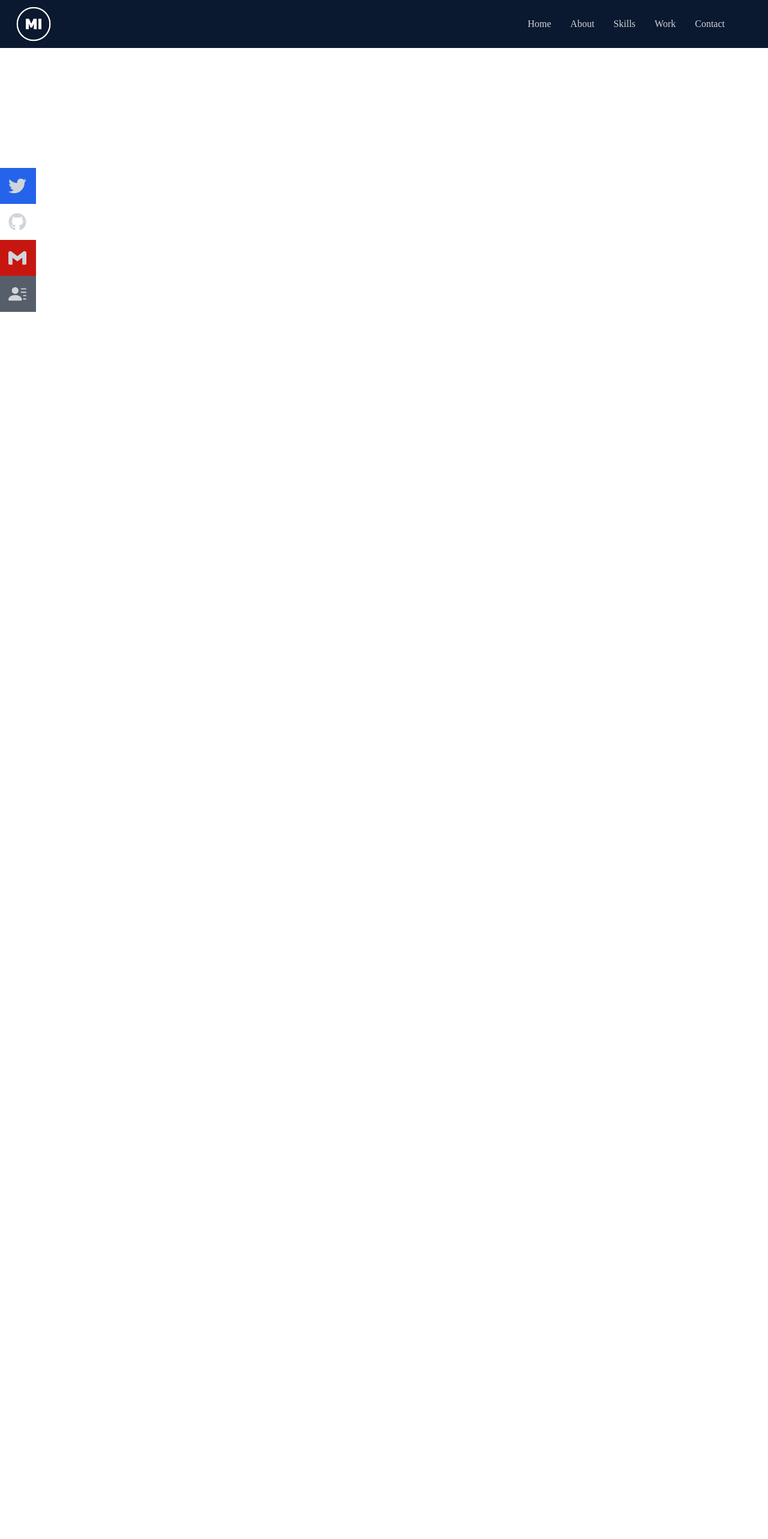
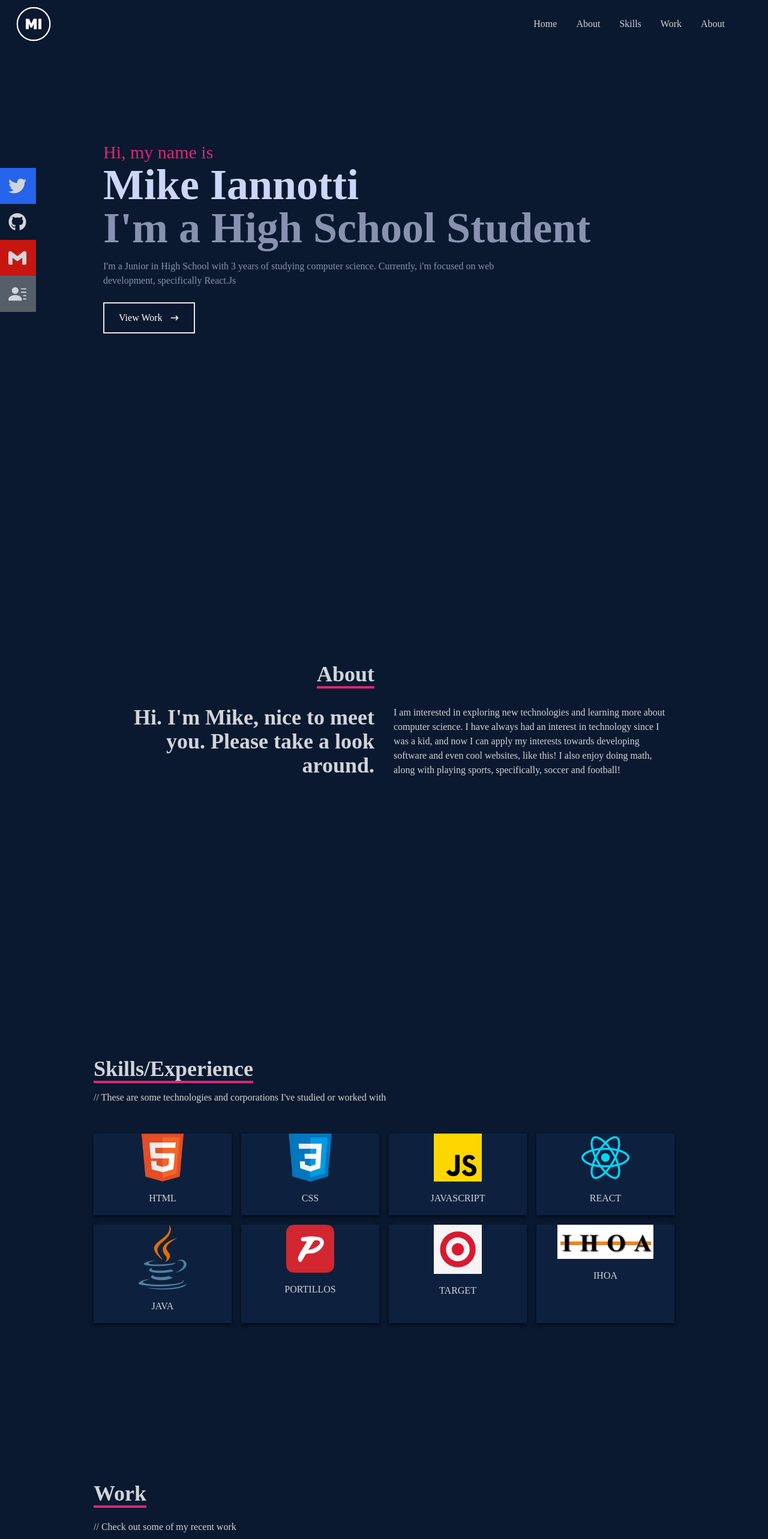
Before and after one commit to mtiann3/mikesportfolio, a React (Create React App) app: page / in a window 1280 px wide. Shown: the top 2566 px of the page at 60% size. Before the commit the page ends 800 px from the top, so only its background shows below. Built offline with nearby package versions, Linux system fonts and the light colour scheme.

Commit message:
first commit

```diff
--- a/package.json
+++ b/package.json
@@ -1,5 +1,4 @@
 {
-  "homepage": "https://mikeiannotti55.github.io/mikesportfolio",
   "version": "0.1.0",
   "private": true,
   "dependencies": {
@@ -16,7 +15,7 @@
     "react-router": "^6.4.3",
     "react-router-dom": "^6.4.3",
     "react-scripts": "5.0.0",
-    "react-scroll": "^1.8.8",
+    "react-scroll": "^1.8.9",
     "tailwindcss": "^3.1.6",
     "web-vitals": "^2.1.0",
     "yarn": "^1.22.19"
--- a/src/App.js
+++ b/src/App.js
@@ -10,13 +10,11 @@
   return (
     <div>
       <Navbar />
-      <Routes>
-        <Route path="/mikesportfolio/" element={<Home/>}/>
-        <Route path="/mikesportfolio/about" element={<About/>}/>
-        <Route path="/mikesportfolio/skills" element={<Skills/>}/>
-        <Route path="/mikesportfolio/work" element={<Work/>}/>
-        <Route path="/mikesportfolio/contact" element={<Contact/>}/>
-      </Routes>
+        <Home/>
+        <About/>
+        <Skills/>
+        <Work/>
+        <Contact/>
       </div>
   );
 }
--- a/src/components/Navbar.jsx
+++ b/src/components/Navbar.jsx
@@ -7,7 +7,7 @@
 import Logo2 from '../assets/logo2.png';
 import Logo3 from '../assets/logo3.png';
 import Resume from '../assets/myResume4.pdf';
-// import { Link } from 'react-scroll'
+import { Link } from 'react-scroll'
 
 
 const Navbar = () => {
@@ -16,27 +16,35 @@
   return (
     <div className='fixed w-full h-[80px] flex justify-between items-center px-4 bg-[#0a192f] text-gray-300'>
       <div>
-        <a  href='/mikesportfolio/'  >
           <img type="button" className='cursor-pointer' hre src={Logo3} alt='Logo Image' style={{ width: '80px' }} />
-        </a>
       </div>
 
       {/* Menu */}
       <ul className='px-10 hidden md:flex'>
         <li>
-          <a href='/mikesportfolio/'>Home</a>
+          <Link to='home' style={{cursor:'pointer'}}  smooth={true} duration={500}>
+            Home
+          </Link>
         </li>
         <li>
-          <a href='/mikesportfolio/about'>About</a>
+        <Link to='about' style={{cursor:'pointer'}}  smooth={true} duration={500}>
+            About
+          </Link>
         </li>
         <li>
-          <a href='/mikesportfolio/skills'>Skills</a>
+        <Link to='skills'  style={{cursor:'pointer'}} smooth={true} duration={500}>
+            Skills
+          </Link>
         </li>
         <li>
-          <a href='/mikesportfolio/work'>Work</a>
+        <Link to='work' style={{cursor:'pointer'}}  smooth={true} duration={500}>
+            Work
+          </Link>
         </li>
         <li>
-          <a href='/mikesportfolio/contact'>Contact</a>
+        <Link to='contact' style={{cursor:'pointer'}}  smooth={true} duration={500}>
+            About
+          </Link>
         </li>
       </ul>
 
@@ -48,19 +56,29 @@
       {/* Mobile Menu */}
       <ul className={!nav ? 'hidden ' : 'absolute top-0 left-0 w-full h-screen bg-[#0a192f] flex flex-col justify-center items-center'}>
         <li className='py-6 text-4xl'>
-          <a href='/mikesportfolio/'>Home</a>
+        <Link onClick={handleClick} style={{cursor:'pointer'}}  to='home' smooth={true} duration={500}>
+            Home
+          </Link>
         </li>
         <li className='py-6 text-4xl'>
-          <a href='/mikesportfolio/about'>About</a>
-        </li>
-        <li className='py-6 text-4xl'
-        ><a href='/mikesportfolio/skills'>Skills</a>
+        <Link onClick={handleClick} style={{cursor:'pointer'}}  to='about' smooth={true} duration={500}>
+            About
+          </Link>
         </li>
         <li className='py-6 text-4xl'>
-          <a href='/mikesportfolio/work'>Work</a>
+        <Link onClick={handleClick} style={{cursor:'pointer'}} to='skills' smooth={true} duration={500}>
+            Skills
+          </Link>
         </li>
         <li className='py-6 text-4xl'>
-          <a href='/mikesportfolio/contact'>Contact</a>
+        <Link onClick={handleClick}  style={{cursor:'pointer'}} to='work' smooth={true} duration={500}>
+            Work
+          </Link>
+        </li>
+        <li className='py-6 text-4xl'>
+        <Link onClick={handleClick} style={{cursor:'pointer'}}  to='contact' smooth={true} duration={500}>
+            Contact
+          </Link>
         </li>
       </ul>
 
--- a/src/index.js
+++ b/src/index.js
@@ -5,8 +5,8 @@
 import { BrowserRouter, HashRouter } from 'react-router-dom';
 
 ReactDOM.render(
-  <BrowserRouter >
+  <React.StrictMode >
     <App />
-  </BrowserRouter>,
+  </React.StrictMode>,
   document.getElementById('root')
 );
```
Also changed, not shown: 2 other files (tests, documents, lock files or other folders).
